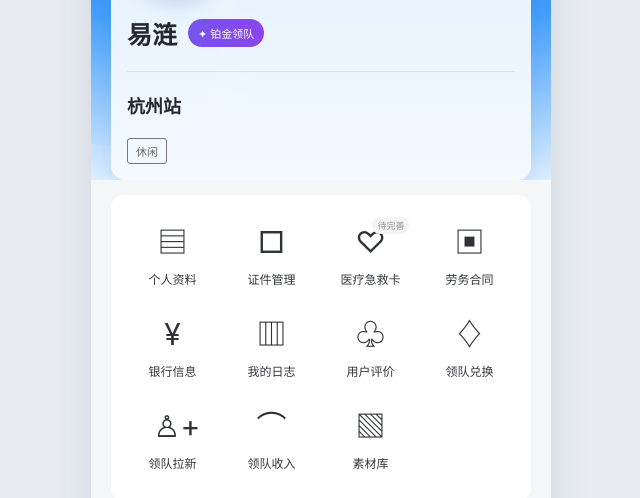
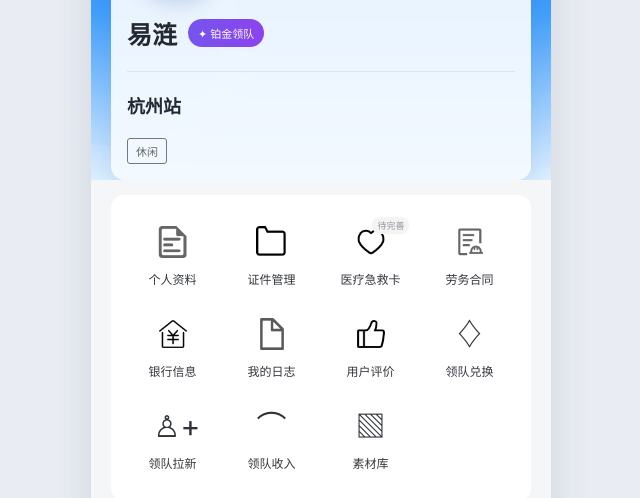
Before and after one commit to lzy0321/youxiake-leader-suite, a website: page public/leader/my.html in a window 1280 px wide. Shown: the part 224-722 px from the top of the page, without its empty margins (319-959 px from the left). Drawn offline with Linux system fonts and the light colour scheme.

Commit message:
Replace profile menu icons

```diff
--- /dev/null
+++ b/public/leader/my-icons.css
@@ -0,0 +1,6 @@
+.workbench i img {
+  display: block;
+  width: 32px;
+  height: 32px;
+  object-fit: contain;
+}
--- a/public/leader/my.html
+++ b/public/leader/my.html
@@ -6,6 +6,7 @@
     <meta name="theme-color" content="#f5f6f8" />
     <title>我的 - 游侠领队</title>
     <link rel="stylesheet" href="./my.css" />
+    <link rel="stylesheet" href="./my-icons.css" />
   </head>
   <body>
     <main class="my-shell">
@@ -26,13 +27,13 @@
       </section>
 
       <section class="workbench" aria-label="我的功能">
-        <button data-href="./personal-info.html"><i>▤</i><span>个人资料</span></button>
-        <button data-feature="证件管理"><i>□</i><span>证件管理</span></button>
-        <button data-feature="医疗急救卡"><i>♡</i><span>医疗急救卡</span><em>待完善</em></button>
-        <button data-feature="劳务合同"><i>▣</i><span>劳务合同</span></button>
-        <button data-feature="银行信息"><i>¥</i><span>银行信息</span></button>
-        <button data-feature="我的日志"><i>▥</i><span>我的日志</span></button>
-        <button data-feature="用户评价"><i>♧</i><span>用户评价</span></button>
+        <button data-href="./personal-info.html"><i><img src="./assets/my/personal-info.png" alt="" /></i><span>个人资料</span></button>
+        <button data-feature="证件管理"><i><img src="./assets/my/certificate-management.png" alt="" /></i><span>证件管理</span></button>
+        <button data-feature="医疗急救卡"><i><img src="./assets/my/medical-card.png" alt="" /></i><span>医疗急救卡</span><em>待完善</em></button>
+        <button data-feature="劳务合同"><i><img src="./assets/my/labor-contract.png" alt="" /></i><span>劳务合同</span></button>
+        <button data-feature="银行信息"><i><img src="./assets/my/bank-info.png" alt="" /></i><span>银行信息</span></button>
+        <button data-feature="我的日志"><i><img src="./assets/my/my-journal.png" alt="" /></i><span>我的日志</span></button>
+        <button data-feature="用户评价"><i><img src="./assets/my/user-reviews.png" alt="" /></i><span>用户评价</span></button>
         <button data-feature="领队兑换"><i>♢</i><span>领队兑换</span></button>
         <button data-feature="领队拉新"><i>♙+</i><span>领队拉新</span></button>
         <button data-feature="领队收入"><i>⌒</i><span>领队收入</span></button>
```
Also changed, not shown: public/leader/assets/my/bank-info.png (added), public/leader/assets/my/certificate-management.png (added), public/leader/assets/my/labor-contract.png (added), public/leader/assets/my/medical-card.png (added), public/leader/assets/my/my-journal.png (added), public/leader/assets/my/personal-info.png (added), public/leader/assets/my/user-reviews.png (added).
